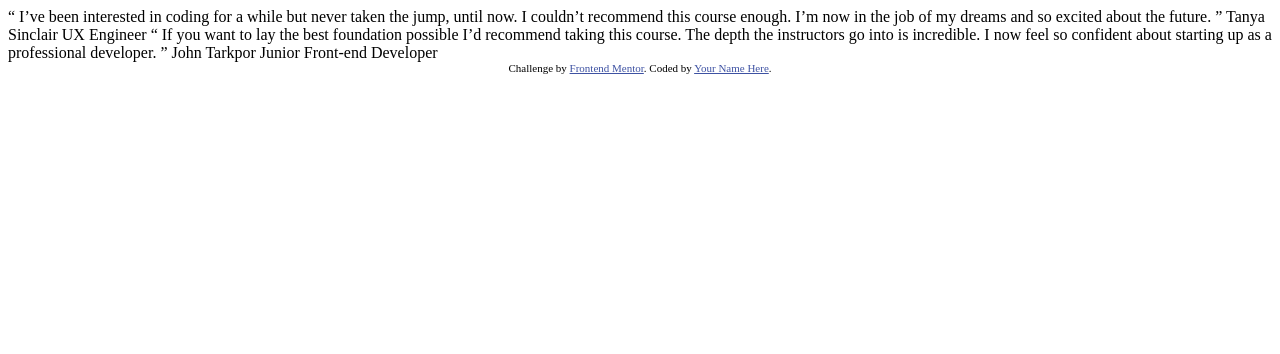
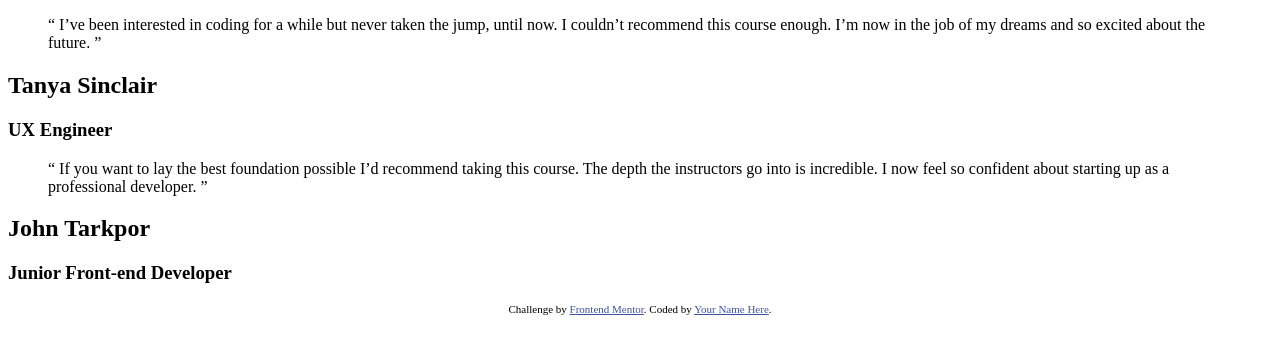
Before and after one commit to ChristopherMedrano/coding-bootcamp-testimonials-slider-master, a plain HTML site: page index.html in a window 1280 px wide. Drawn offline with Linux system fonts and the light colour scheme.

Commit message:
added html elements

```diff
--- a/index.html
+++ b/index.html
@@ -1,8 +1,10 @@
 <!DOCTYPE html>
 <html lang="en">
+
 <head>
   <meta charset="UTF-8">
-  <meta name="viewport" content="width=device-width, initial-scale=1.0"> <!-- displays site properly based on user's device -->
+  <meta name="viewport" content="width=device-width, initial-scale=1.0">
+  <!-- displays site properly based on user's device -->
 
   <link rel="icon" type="image/png" sizes="32x32" href="./images/favicon-32x32.png">
 
@@ -10,29 +12,46 @@
 
   <!-- Feel free to remove these styles or customise in your own stylesheet 👍 -->
   <style>
-    .attribution { font-size: 11px; text-align: center; }
-    .attribution a { color: hsl(228, 45%, 44%); }
+    .attribution {
+      font-size: 11px;
+      text-align: center;
+    }
+
+    .attribution a {
+      color: hsl(228, 45%, 44%);
+    }
   </style>
 </head>
+
 <body>
-
+  <main>
+    <article>
+      <blockquote>
         “ I’ve been interested in coding for a while but never taken the jump, until now.
         I couldn’t recommend this course enough. I’m now in the job of my dreams and so
         excited about the future. ”
+      </blockquote>
 
-  Tanya Sinclair
-  UX Engineer
+      <h2>Tanya Sinclair</h2>
+      <h3>UX Engineer</h3>
+    </article>
+  </main>
 
+  <article>
+    <blockquote>
       “ If you want to lay the best foundation possible I’d recommend taking this course.
       The depth the instructors go into is incredible. I now feel so confident about
       starting up as a professional developer. ”
+    </blockquote>
 
-  John Tarkpor
-  Junior Front-end Developer
+    <h2>John Tarkpor</h2>
+    <h3>Junior Front-end Developer</h3>
+  </article>
 
   <div class="attribution">
     Challenge by <a href="https://www.frontendmentor.io?ref=challenge" target="_blank">Frontend Mentor</a>.
     Coded by <a href="#">Your Name Here</a>.
   </div>
 </body>
+
 </html>
```
Lines whose indentation alone changed are shown as unchanged.
